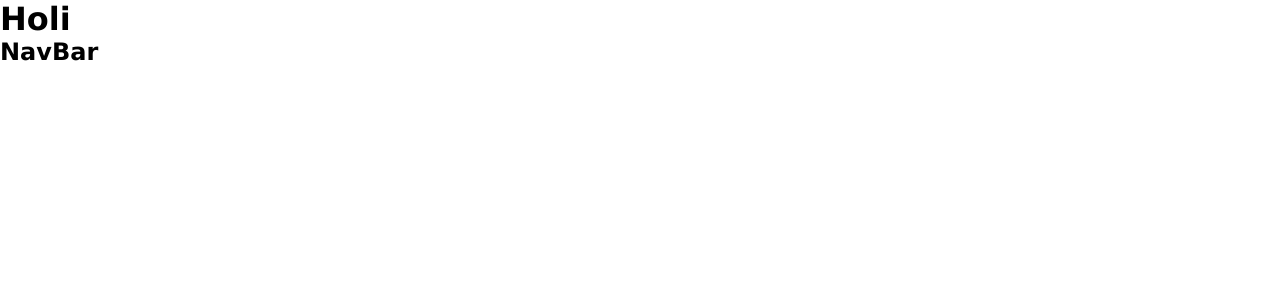
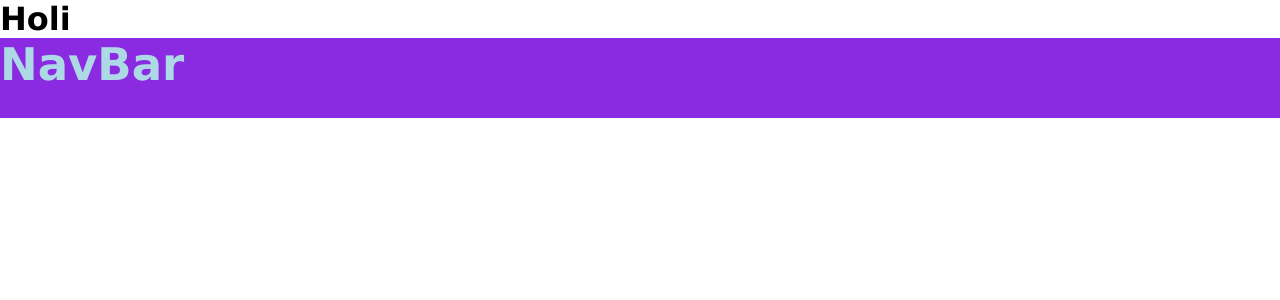
Before and after one commit to anabrollan/2PERollan, a React (Vite) app: page / in a window 1280 px wide. Shown: the top 300 px of the page. Built offline with nearby package versions, Linux system fonts and the light colour scheme.

Commit message:
Agrego estilo al navbar

```diff
--- a/src/components/NavBar.jsx
+++ b/src/components/NavBar.jsx
@@ -1,6 +1,8 @@
+import "./navbar.css"
+
 const NavBar = () => {
     return (
-        <nav>
+        <nav className="navbar">
             <h2>NavBar</h2>
         </nav>
     )
--- /dev/null
+++ b/src/components/navbar.css
@@ -0,0 +1,7 @@
+.navbar{
+    width: 100%;
+    height: 80px;
+    background-color: blueviolet;
+    color: lightblue;
+    font-size: 30px;
+}
```
